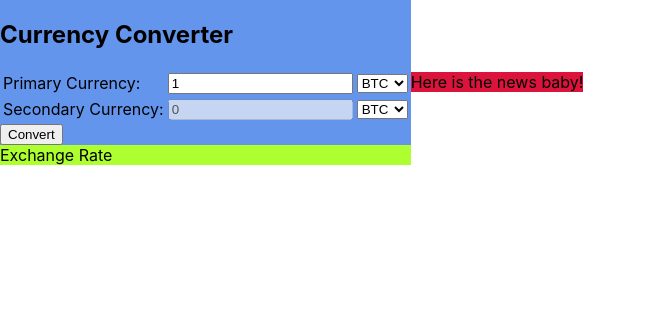
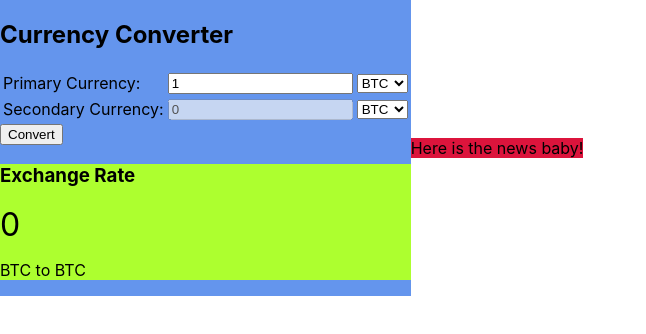
Before and after one commit to huannvictor/crypto-dashboard, a React (Create React App) app: page / in a window 1280 px wide. Shown: the top 334 px of the page, without its empty margins (0-646 px from the left). Built offline with nearby package versions, Linux system fonts and the light colour scheme.

Commit message:
currency converter finished

```diff
--- a/src/components/CurrencyConverter.js
+++ b/src/components/CurrencyConverter.js
@@ -110,7 +110,11 @@ const CurrencyConverter = () => {
         </button>
       </div>
 
-      <ExchangeRate />
+      <ExchangeRate
+        exchangeRate={exchangeRate}
+        chosenPrimaryCurrency={chosenPrimaryCurrency}
+        chosenSecondaryCurrency={chosenSecondaryCurrency}
+      />
     </div>
   );
 };
--- a/src/components/ExchangeRate.js
+++ b/src/components/ExchangeRate.js
@@ -1,7 +1,12 @@
-const ExchangeRate = () => {
+const ExchangeRate = ({exchangeRate, chosenPrimaryCurrency, chosenSecondaryCurrency}) => {
   return (
     <div className="exchangeRate">
-      Exchange Rate
+      <h3>Exchange Rate</h3>
+      <span id="evidencedValue">{exchangeRate}</span>
+      <p>
+        {chosenPrimaryCurrency} to {chosenSecondaryCurrency}
+      </p>
+
     </div>
   )
 }
--- a/src/index.css
+++ b/src/index.css
@@ -29,3 +29,8 @@ code {
 .exchangeRate {
   background: greenyellow;
 }
+
+#evidencedValue {
+  font-size: 2em;
+  font-style: bold;
+}
```
